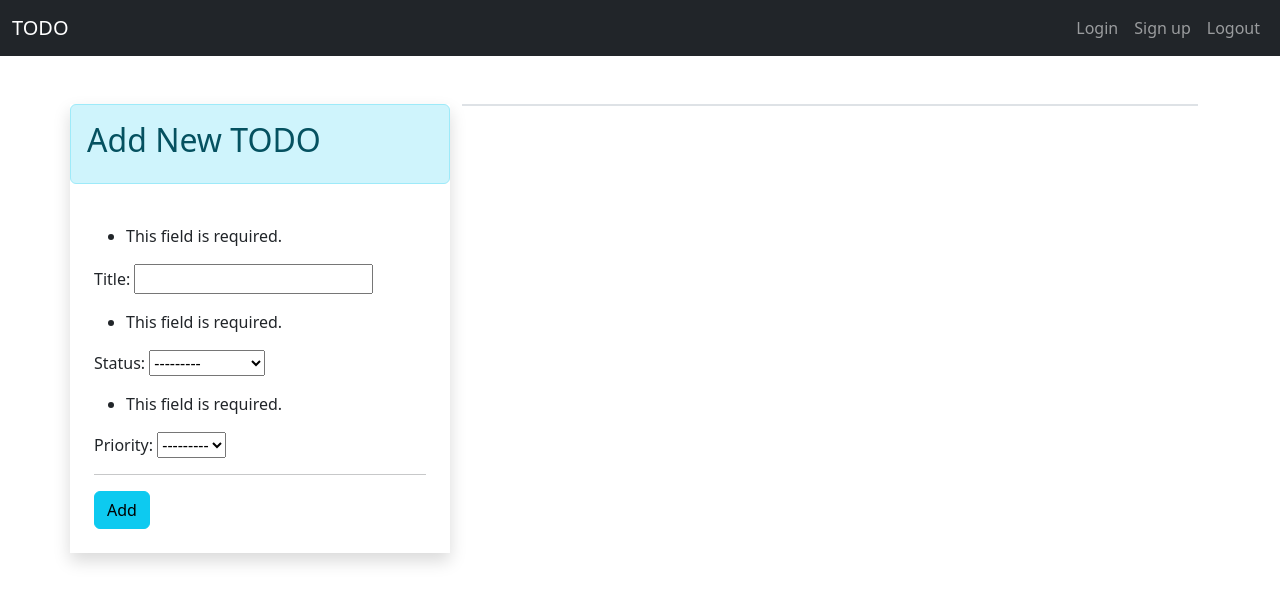
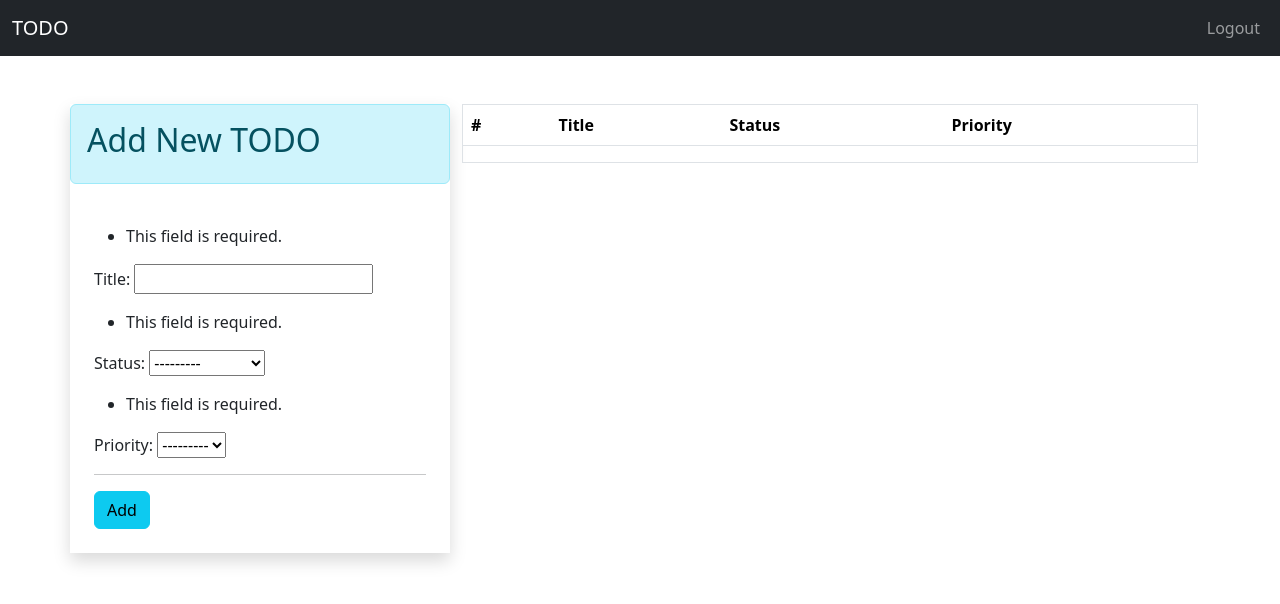
Before and after one commit to chirag24parmar/Multi-User-TODO, a Django app: page /add_todo in a window 1280 px wide. Shown: the top 604 px of the page. Run offline with Django 5.2, Linux system fonts and the light colour scheme; a user stored in the database is signed in; lists and menus that the app fills with data are empty.

Commit message:
showing user tasks in home page and logout function completed.

```diff
--- a/app/templates/base.html
+++ b/app/templates/base.html
@@ -21,15 +21,19 @@
             <div class="" id="navbarNavDropdown">
                 <ul class="navbar-nav ml-auto">
 
+                    {% if request.user.is_authenticated %}
+                    <li class="nav-item">
+                        <a class="nav-link" href="/logout">Logout</a>
+                    </li>
+
+                    {% else %}
                     <li class="nav-item">
                         <a class="nav-link" href="/login">Login</a>
                     </li>
                     <li class="nav-item">
                         <a class="nav-link" href="/signup">Sign up</a>
                     </li>
-                    <li class="nav-item">
-                        <a class="nav-link" href="#">Logout</a>
-                    </li>
+                    {% endif %}
 
                 </ul>
             </div>
--- a/app/templates/index.html
+++ b/app/templates/index.html
@@ -19,7 +19,31 @@
       </div>
       <div class="col">
         <div class="border">
-          {{todos}}
+
+          <div>
+            <table class="table">
+              <thead>
+                <tr>
+                  <th>#</th>
+                  <th>Title</th>
+                  <th>Status</th>
+                  <th>Priority</th>
+                </tr>
+              </thead>
+
+              <tbody>
+                {% for todo in todos %}
+                <tr>
+                  <td>{{forloop.counter}}</td> <!-- counter means counting start from one -->
+                  <td>{{todo.title}}</td>
+                  <td>{{todo.status}}</td>
+                  <td>{{todo.priority}}</td>
+                </tr>
+                {% endfor %}
+
+              </tbody>
+            </table>
+          </div>
 
         </div>
       </div>
--- a/app/urls.py
+++ b/app/urls.py
@@ -1,12 +1,14 @@
 from django.contrib import admin
 from django.urls import path
 from django.http import HttpResponse
-from app.views import home ,login ,signup, add_todo
+from app.views import home ,login ,signup, add_todo, signout
 
 urlpatterns = [
     path('', home , name='home'),
     path('login',login, name='login'),
     path('signup',signup, name='signup'),
     path('add_todo',add_todo),
+    path('logout',signout),
+
 
 ]
--- a/app/views.py
+++ b/app/views.py
@@ -1,22 +1,26 @@
 from django.shortcuts import render ,redirect
 from django.http import HttpResponse
 #importing django default user creation page
-from django.contrib.auth import authenticate, login as loginuser
+from django.contrib.auth import authenticate, login as loginuser ,logout
 from django.contrib.auth.forms import UserCreationForm ,AuthenticationForm
 from app.forms import TODOForm
 from app.models import TODO
+from django.contrib.auth.decorators import login_required
 
 # Create your views here.
 
+@login_required(login_url='login')
 def home(request):
-    # with the below function we can get all the todos from the database
-    todos = TODO.objects.all()
-    form = TODOForm()
-    context = {
-        "form" : form,
-        "todos" : todos
-    }
-    return render(request, 'index.html',context=context)
+    # with the below function we can get all the todos of perticular user from the database
+     if request.user.is_authenticated:
+        user = request.user
+        todos = TODO.objects.filter(user = user)
+        form = TODOForm()
+        context = {
+            "form" : form,
+            "todos" : todos
+        }
+        return render(request, 'index.html',context=context)
 
 def login(request):
     if request.method == 'GET':
@@ -65,6 +69,7 @@ def signup(request):
         else:
             return render(request,'signup.html',context=context)
 
+@login_required(login_url='login')
 def add_todo(request):
     # here first it will check user is authenticated or not
     if request.user.is_authenticated:
@@ -82,3 +87,7 @@ def add_todo(request):
             "form" : form
             }
             return render(request, 'index.html',context=context)
+
+def signout(request):
+    logout(request)
+    return redirect('login')
```
Also changed, not shown: db.sqlite3.
